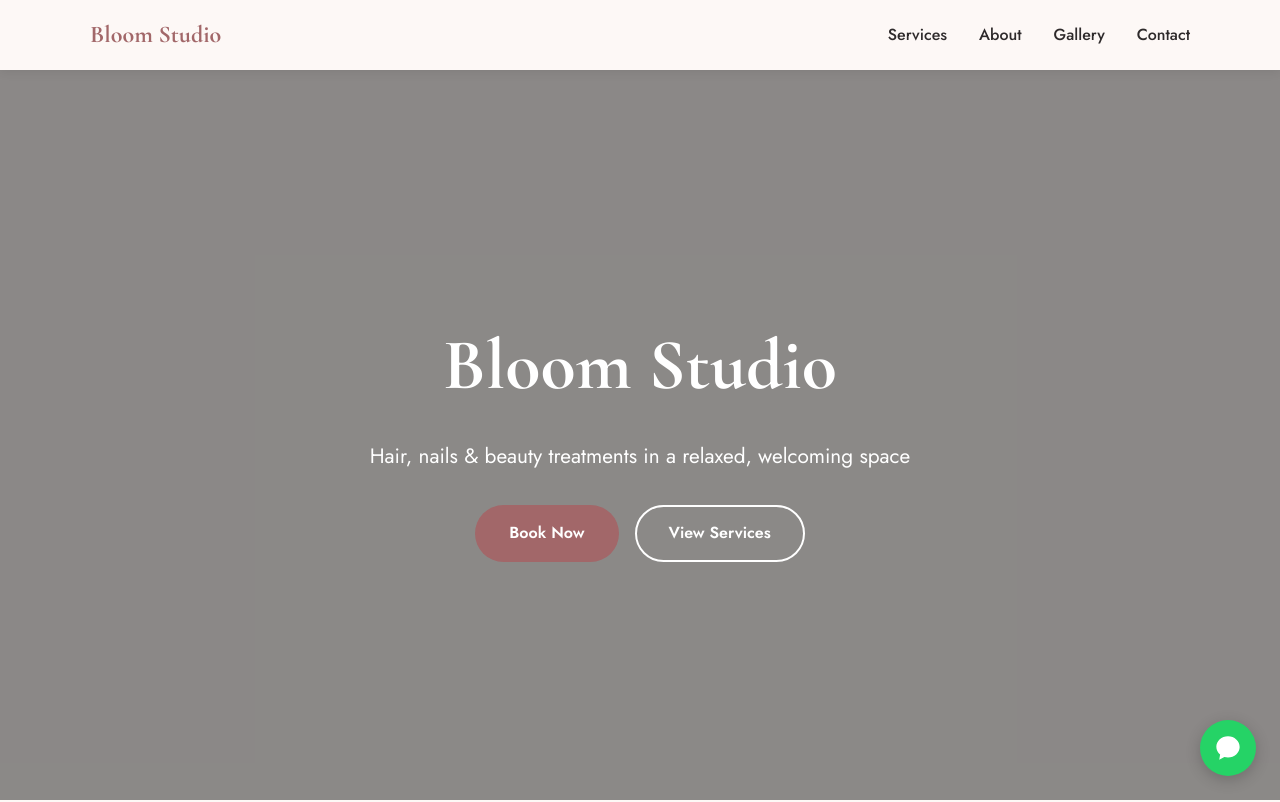
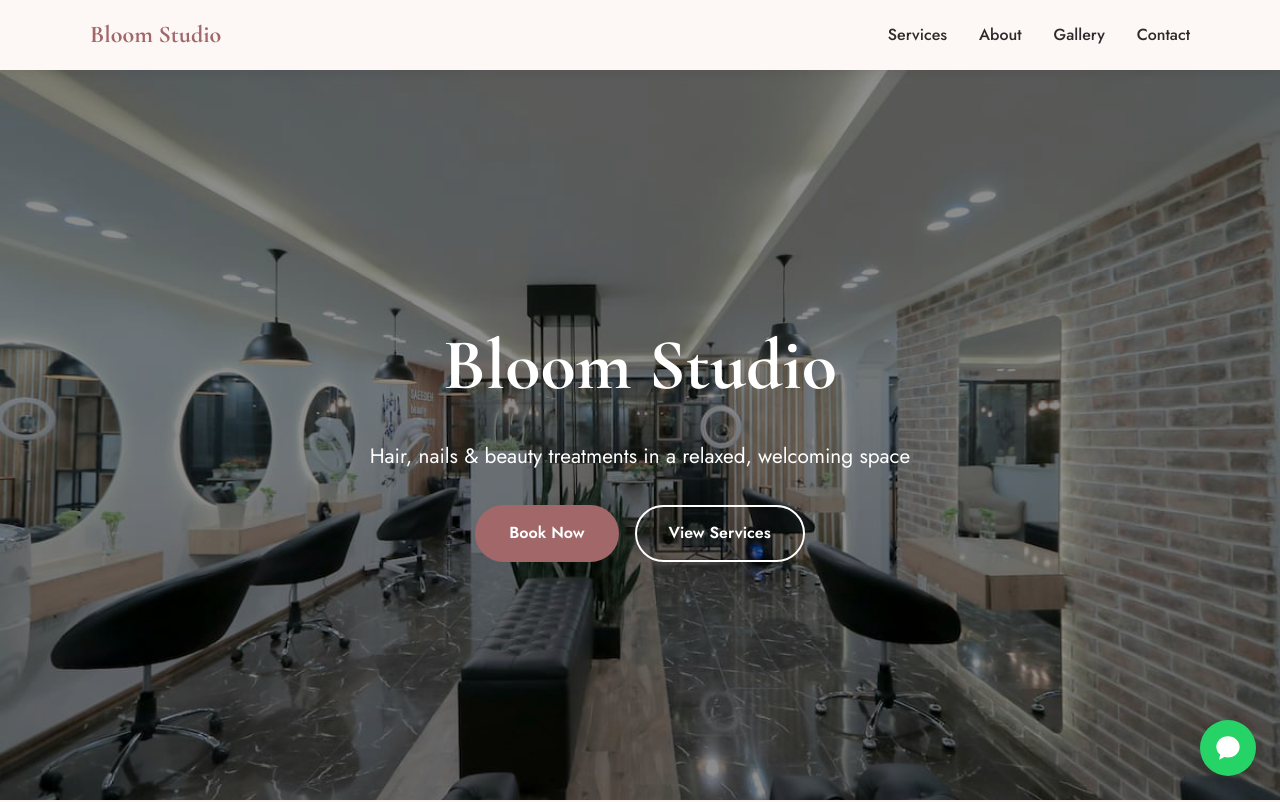
Before and after one commit to Dan-borg/salon-demo, a plain HTML site: page index.html in a window 1280 px wide. Shown: the top 802 px of the page. Drawn offline with nearby package versions, Linux system fonts and the light colour scheme.

Commit message:
Fix images and hero background

```diff
--- a/css/style.css
+++ b/css/style.css
@@ -102,7 +102,7 @@ a {
     display: flex;
     align-items: center;
     padding-top: var(--header-height);
-    background: url('../images/hero.jpg') center / cover no-repeat;
+    background: url('../images/salon-interior.jpg') center / cover no-repeat;
     color: var(--text-light);
     text-align: center;
 }
```
Also changed, not shown: images/blowdry.jpg (added), images/lash.jpg, images/makeup.jpg (added), images/salon-interior.jpg (added), images/styling.jpg (added), 3 other files.
